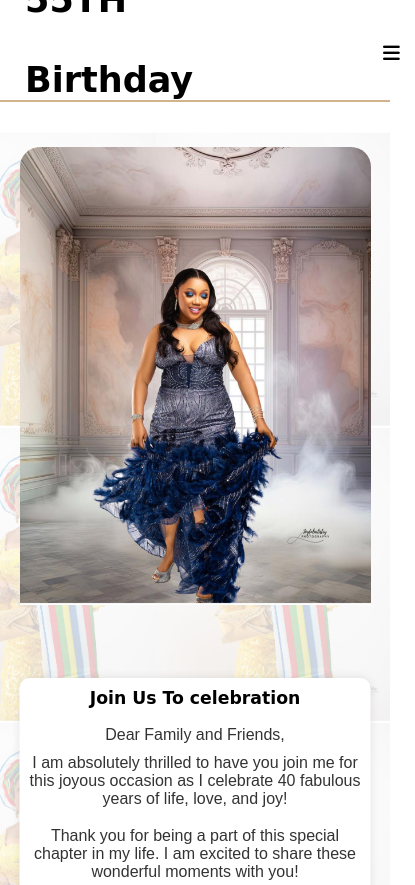
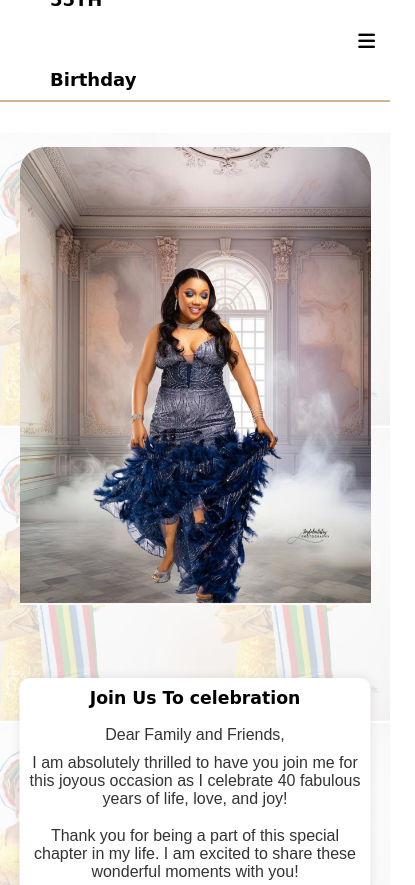
Before and after one commit to mikebeenmadeit/Birthday, a plain HTML site: page index.html in a window 390 px wide. Shown: the top 885 px of the page, 415 px wide, since content can reach past the window. Drawn offline with Linux system fonts and the light colour scheme.

Commit message:
Update index.css

```diff
--- a/resources/css/index.css
+++ b/resources/css/index.css
@@ -12,14 +12,7 @@ body{
 
 }
 
-.header {
-    background-image: url('resources/Images/depositphotos_360090064-stock-photo-top-view-festive-colorful-confetti.jpg');
-    background-size: cover; /* This will ensure the image covers the whole section */
-    background-position: center; /* This will center the image */
-    min-height: 125vh;
-    width: 100%;
-    position: relative;
-}
+
 
 
 
@@ -72,7 +65,7 @@ nav{
 }
 
 .birthday-image {
-    border-radius: 20px;
+    border-radius: 25px;
     width: 600px;
     height: auto;
     margin-left: 480px;
@@ -92,8 +85,9 @@ nav{
     left: 10px;
     width: 450px;
     margin-left: 300px;
-    height: 383px;
+    height: 400px;
     text-align: center; /* Centering the content */
+    padding: 30px;
 
 
 
@@ -129,7 +123,7 @@ nav{
     cursor: pointer;
     display: none;
     padding-right: 23px;
-    padding-top: 27px;
+    padding-top: 4px;
 
 }
 
@@ -160,7 +154,7 @@ nav{
 }
 
 .dropdown-menu.open {
-    height: 260px;
+    height: 318px;
     display: block;
 }
 
@@ -441,8 +435,21 @@ a:hover::after{
         width: unset;
     }
 
+      .top-bar {
+        font-size: 18px;
     }
 
+    }
+
+ @media (max-width: 507px) {
+
+        .top-bar {
+            font-size: 18px;
+        }
+
+
+
+        }
 
 
 
@@ -471,3 +478,14 @@ a:hover::after{
               font-size: 0.8em; /* Smaller footer font size */
           }
           }
+
+
+    @media screen and (max-width: 412px) {
+            .dropbackground {
+                height: 70vh;
+              }
+
+              .text-box {
+                margin-top: 80px;
+            }
+          }
```
